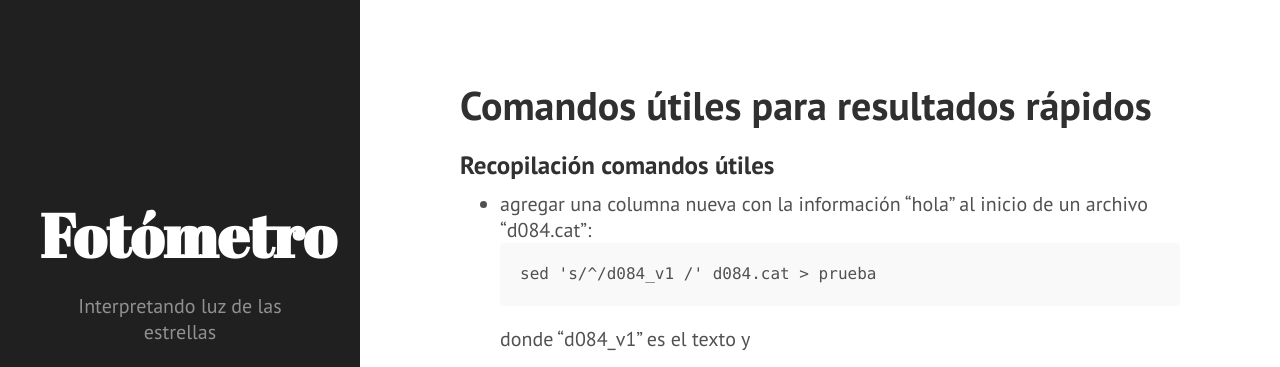
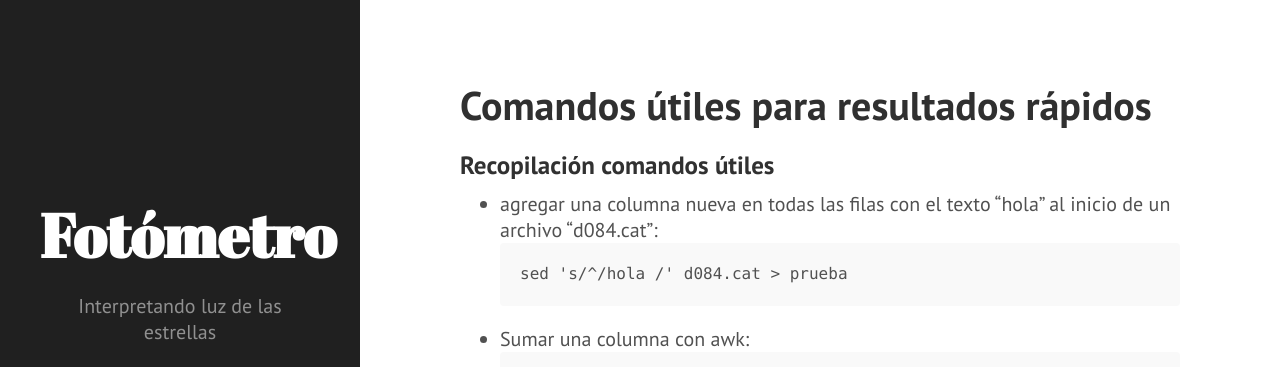
Before and after one commit to nicomedinap/nicomedinap.github.io, a Jekyll site: the page built from apuntes/ComandosUtiles.md, in a window 1280 px wide and 900 px high, cut to the strip 0-367 px from the top of the window. Built offline with Jekyll 4.4.1, drawn with Linux system fonts in a browser that asks for light colours; a script that is not in the unit is left out.

Commit message:
Update ComandosUtiles.md

````diff
--- a/apuntes/ComandosUtiles.md
+++ b/apuntes/ComandosUtiles.md
@@ -7,12 +7,10 @@ mathjax: true
 
 ### Recopilación comandos útiles
 
-* agregar una columna nueva con la información "hola" al inicio de un archivo "d084.cat":
+* agregar una columna nueva en todas las filas con el texto "hola" al inicio de un archivo "d084.cat":
 ```
-sed 's/^/d084_v1 /' d084.cat > prueba
+sed 's/^/hola /' d084.cat > prueba
 ```
-donde "d084_v1" es el texto y
-
 * Sumar una columna con awk:
 ```
 awk '{SUM += $5} END {print SUM}'
````
